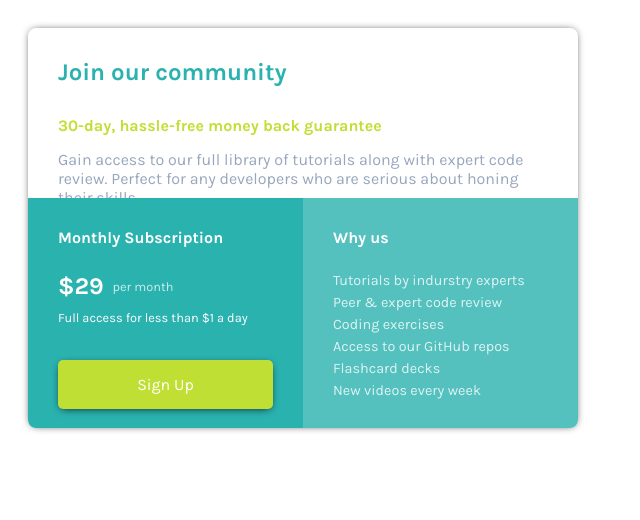
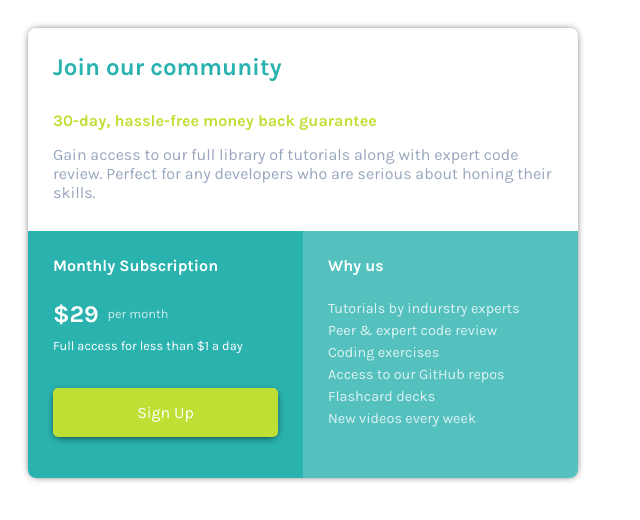
Before and after one commit to bailabaila/pricing-card-frontend-mentor-challenge, a plain HTML site: page index.html in a window 1280 px wide. Shown: the whole page, without its empty margins (0-640 px from the left). Drawn offline with Linux system fonts and the light colour scheme.

Commit message:
Update style.css

```diff
--- a/style.css
+++ b/style.css
@@ -17,8 +17,6 @@ h2, h4, p {
 }
 
 #card {
-  width: 550px;
-  height: 400px;
   box-shadow: 0px 0px 8px -3px #000000;
   border-radius: 8px;
   overflow: hidden;
@@ -26,34 +24,33 @@ h2, h4, p {
 
 #top-section {
   width: 100%;
-  height: 42.5%;
-  padding: 30px;
+  height: 45%;
+  padding: 25px;
 }
 
 #bottom-section {
   width: 100%;
-  height: 57.5%;
+  height: 55%;
   color: #FFFFFF;
 }
 
 #bottom-left {
+  display: inline-block;
+  width: 100%;
+  height: 100%;
   vertical-align: top;
   background-color: hsl(179, 62%, 43%);
-  padding: 30px;
+  padding: 25px;
 }
 
 #bottom-right {
+  display: inline-block;
+  width: 100%;
+  height: 100%;
   background-color: hsla(179, 62%, 43%, 0.8);
   vertical-align: top;
-  padding: 30px;
+  padding: 25px;
 
-}
-
-
-#bottom-left, #bottom-right {
-  display: inline-block;
-  width: 50%;
-  height: 100%;
 }
 
 #top-section h2 {
@@ -61,10 +58,12 @@ h2, h4, p {
   margin-bottom: 30px;
   maargin-top: 50px;
 }
+
 #top-section h4 {
   color: hsl(71, 73%, 54%);
   margin-bottom: 15px;
 }
+
 #top-section p {
   color: hsl(218, 22%, 67%);
 }
@@ -85,7 +84,7 @@ button {
 button:hover {
   cursor: pointer;
   background-color: #B7D531;
-  transform: scale(1.025);
+  transform: scale(1.02);
 }
 
 #bottom-left h4 {
@@ -129,3 +128,13 @@ li {
 #bottom-right h4{
   margin-bottom: 25px;
 }
+
+@media (min-width: 576px) {
+  #card {
+    width: 550px;
+    height: 450px
+  }
+  #bottom-left, #bottom-right {
+    width: 50%;
+  }
+}
```
